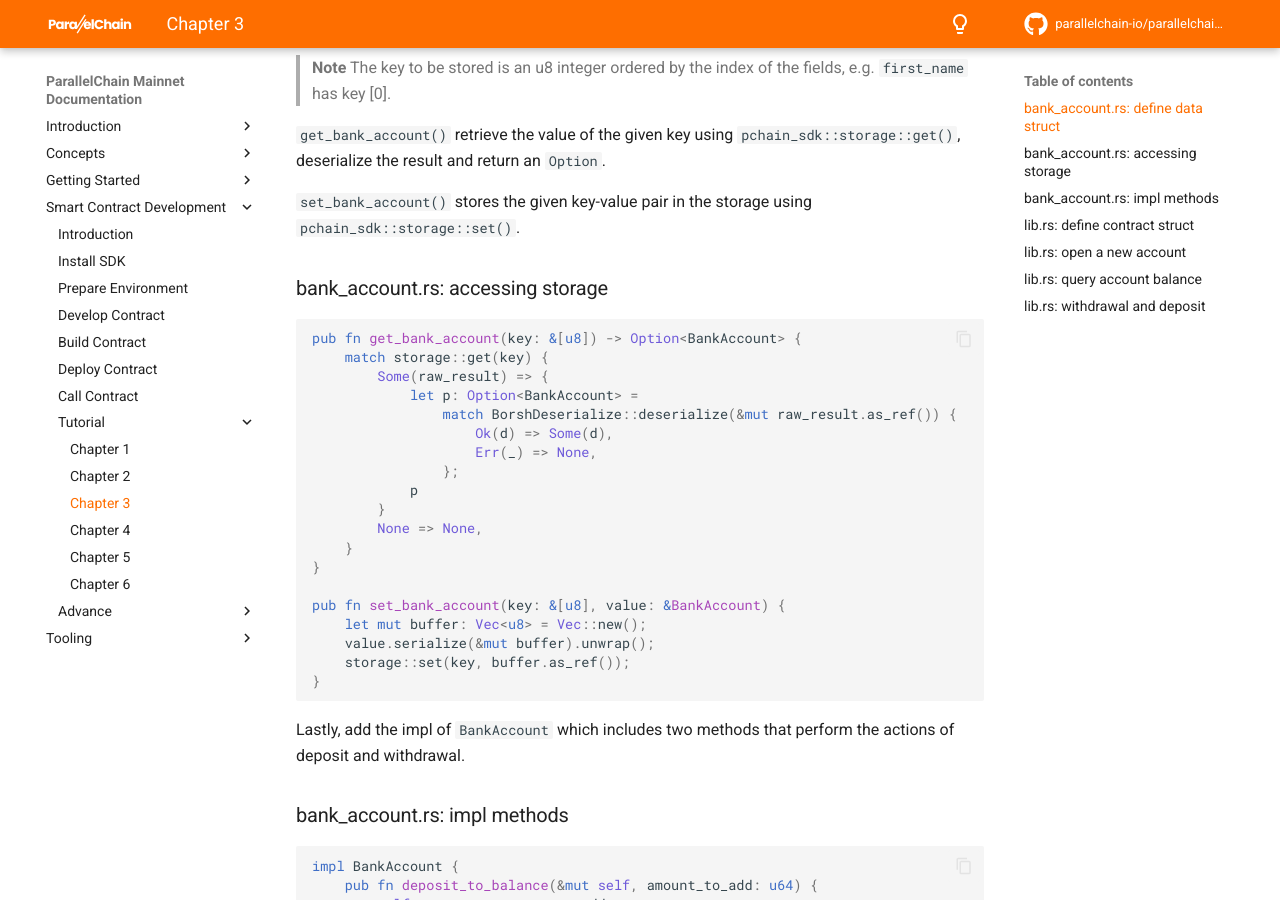
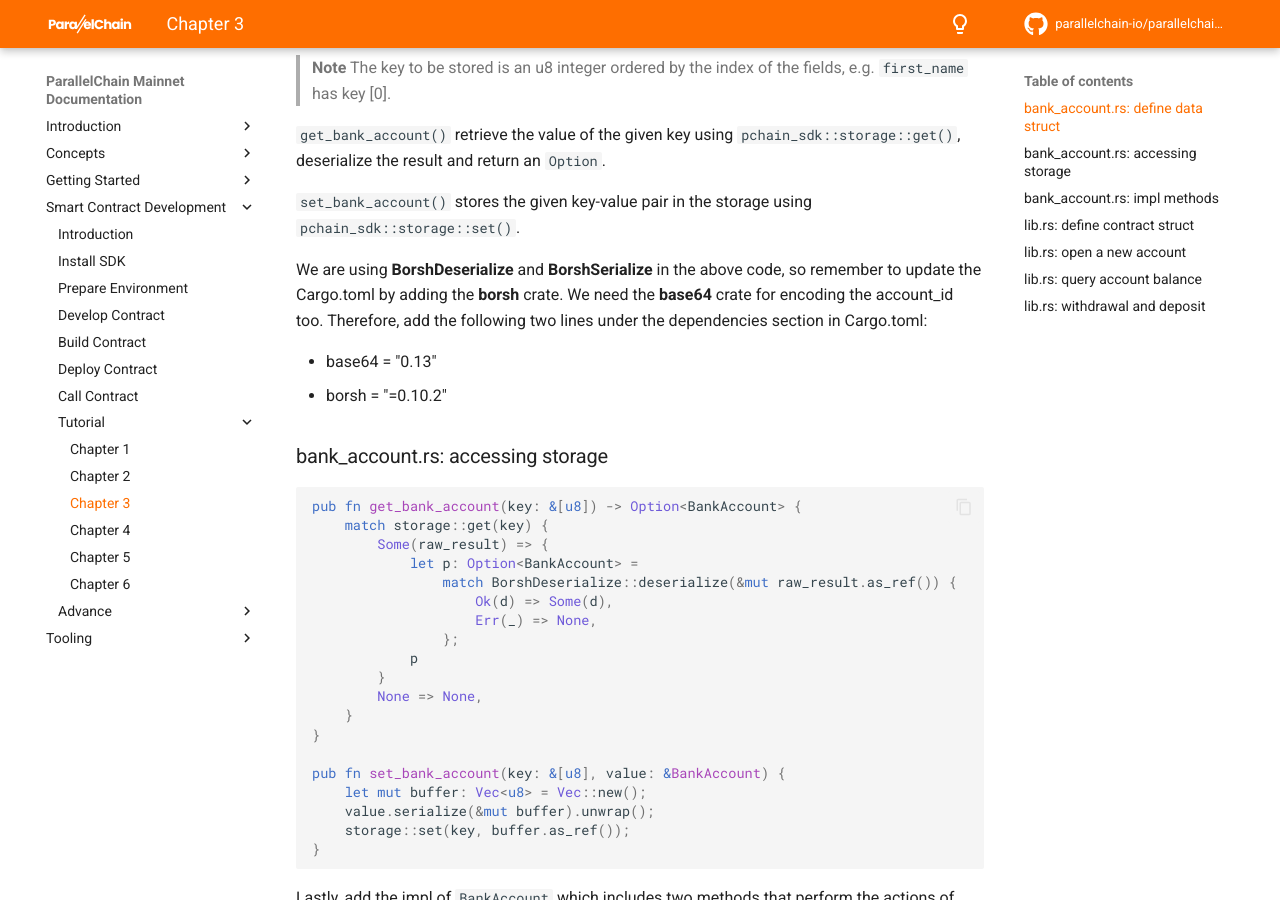
Before and after one commit to parallelchain-io/parallelchain-docs, an MkDocs documentation site: the page built from docs/smart_contract_sdk/tutorial/chapter_3.md, in a window 1280 px wide and 900 px high, scrolled down 914 px. Built offline with MkDocs 1.6.1 and Material for MkDocs 9.7.7, drawn with Linux system fonts in a browser that asks for light colours; comment, search, counter and statistics services are not loaded.

Commit message:
Added reminder about adding dependencies

````diff
--- a/docs/smart_contract_sdk/tutorial/chapter_3.md
+++ b/docs/smart_contract_sdk/tutorial/chapter_3.md
@@ -47,6 +47,15 @@ deserialize the result and return an `Option`.
 
 `set_bank_account()` stores the given key-value pair in the storage using
 `pchain_sdk::storage::set()`.
+
+
+We are using **BorshDeserialize** and **BorshSerialize** in the above code, so remember to update
+the Cargo.toml by adding the **borsh** crate. We need the **base64** crate for encoding the account_id
+too. Therefore, add the following two lines under the dependencies section in Cargo.toml:
+
+- base64 = "0.13"
+- borsh = "=0.10.2"
+
 
 ### bank_account.rs: accessing storage
 ```rust
````
